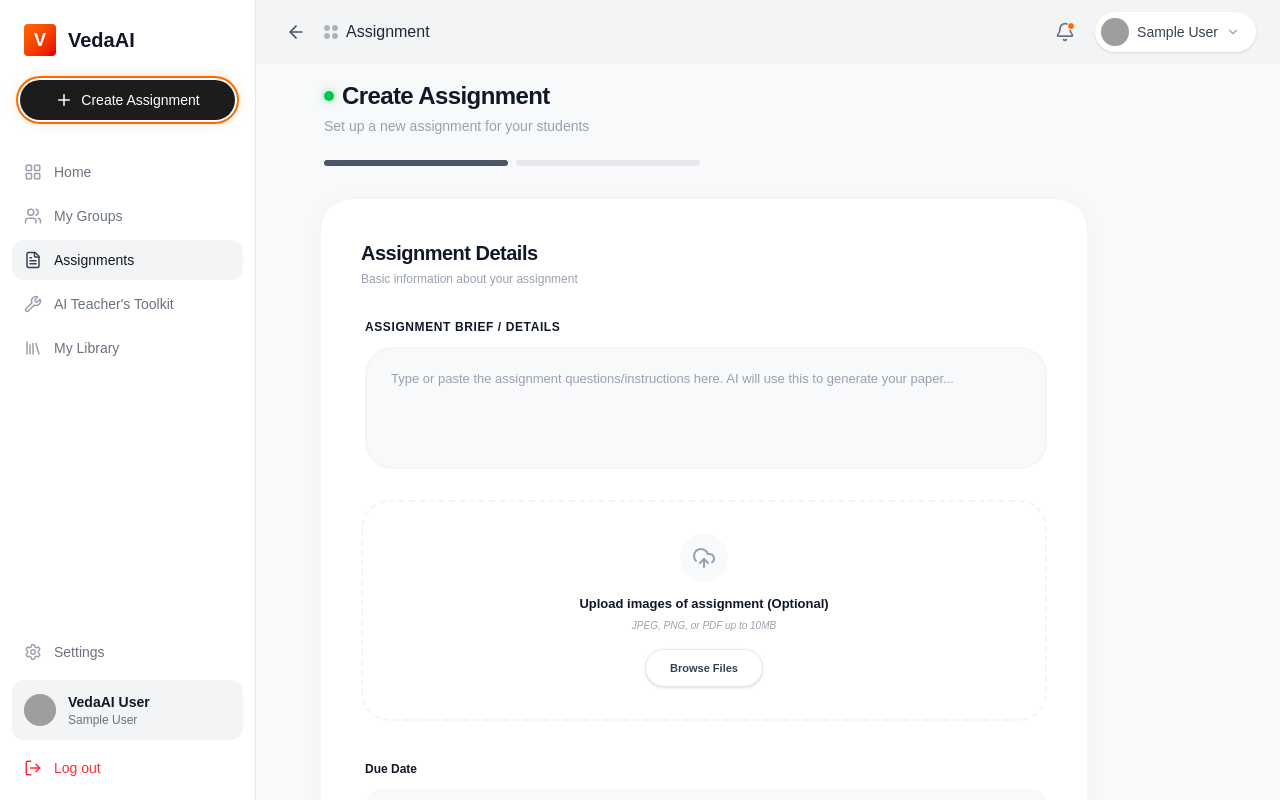
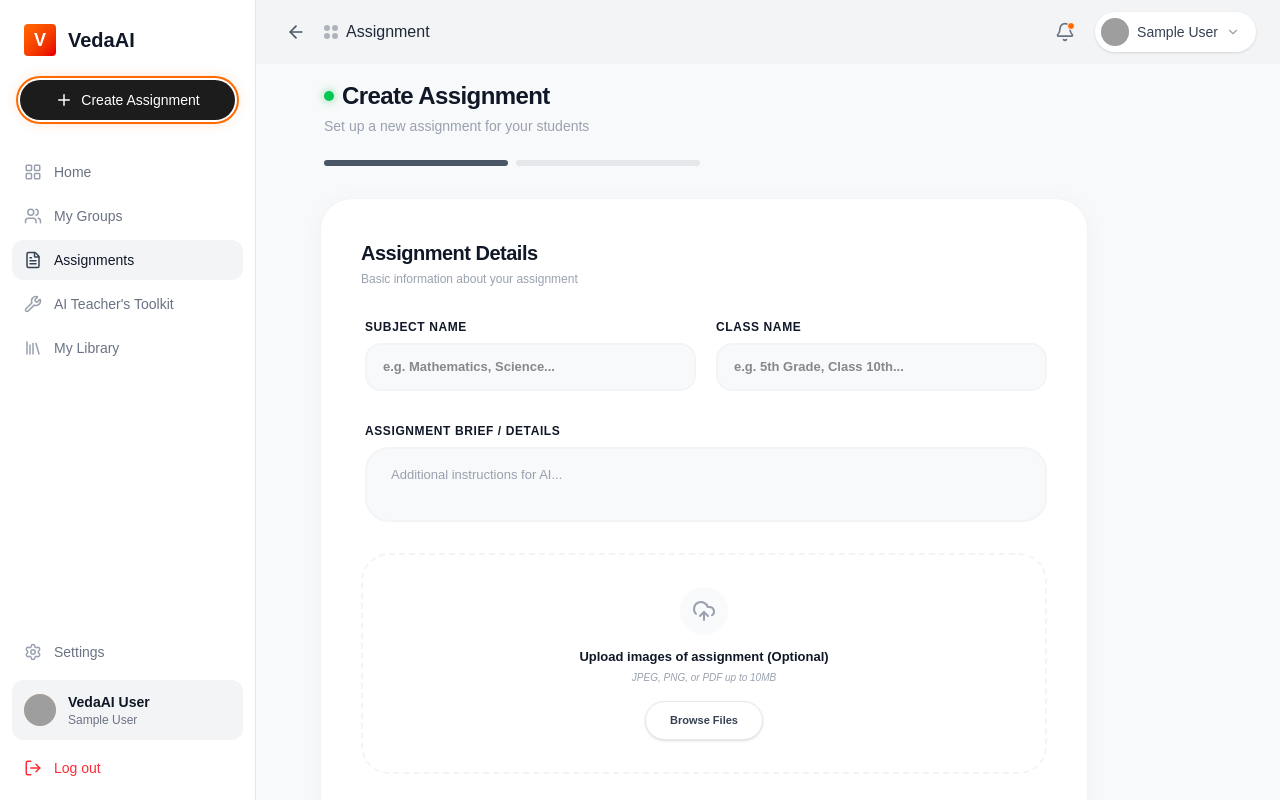
Before and after one commit to ritikparmar45/veassi, a Next.js app in the folder frontend/: page /create in a window 1280 px wide. Built offline with nearby package versions, Linux system fonts and the light colour scheme; no server answers; sample sign-in values are in the browser's storage; grey boxes are pictures that could not be loaded.

Commit message:
changes in pdf

```diff
--- a/frontend/src/components/AssignmentForm.tsx
+++ b/frontend/src/components/AssignmentForm.tsx
@@ -15,6 +15,8 @@
 
   const [dueDate, setDueDate] = useState('');
   const [instructions, setInstructions] = useState('');
+  const [subject, setSubject] = useState('');
+  const [className, setClassName] = useState('');
   const [selectedFile, setSelectedFile] = useState<File | null>(null);
   const fileInputRef = useRef<HTMLInputElement>(null);
 
@@ -59,16 +61,22 @@
     });
     const finalInstructions = `${structureDetails}\nAdditional context: ${instructions || 'None.'}`;
 
-    setError('');
-    setLoading(true);
     try {
-      const response = await axios.post(`${API_URL}/assignment`, {
+      setLoading(true);
+      setError('');
+
+      const payload = {
         dueDate,
         questionTypes: finalQuestionTypes,
         numQuestions: totalQuestions,
         marks: totalMarks,
-        instructions: finalInstructions
-      }, {
+        instructions: finalInstructions,
+        subject,
+        className,
+        fileUrl: selectedFile ? selectedFile.name : '' // Mock fileUrl for now
+      };
+
+      const response = await axios.post(`${API_URL}/assignment`, payload, {
         headers: { Authorization: `Bearer ${token}` }
       });
       const assignmentId = response.data.assignmentId;
@@ -94,16 +102,42 @@
 
       {error && <div className="p-3 mb-6 bg-red-50 text-red-600 text-sm rounded-xl">{error}</div>}
 
+      {/* New Subject and Class Inputs */}
+      <div className="grid grid-cols-1 md:grid-cols-2 gap-4 mb-8">
+        <div className="pl-1">
+          <label className="block text-xs font-bold text-gray-900 mb-2 uppercase tracking-wider">Subject Name</label>
+          <input
+            type="text"
+            required
+            value={subject}
+            onChange={(e) => setSubject(e.target.value)}
+            placeholder="e.g. Mathematics, Science..."
+            className="w-full bg-[#f8f9fa] border-2 border-gray-100 rounded-2xl py-3 px-4 text-[13px] font-bold focus:ring-4 focus:ring-gray-100 outline-none"
+          />
+        </div>
+        <div className="pl-1">
+          <label className="block text-xs font-bold text-gray-900 mb-2 uppercase tracking-wider">Class Name</label>
+          <input
+            type="text"
+            required
+            value={className}
+            onChange={(e) => setClassName(e.target.value)}
+            placeholder="e.g. 5th Grade, Class 10th..."
+            className="w-full bg-[#f8f9fa] border-2 border-gray-100 rounded-2xl py-3 px-4 text-[13px] font-bold focus:ring-4 focus:ring-gray-100 outline-none"
+          />
+        </div>
+      </div>
+
       {/* Upload Box & Instructions Section */}
       <div className="space-y-6 mb-10">
         <div className="pl-1">
-          <label className="block text-xs font-bold text-gray-900 mb-3 uppercase tracking-wider">Assignment Brief / Details</label>
+          <label className="block text-xs font-bold text-gray-900 mb-2 uppercase tracking-wider">Assignment Brief / Details</label>
           <textarea
-            rows={4}
+            rows={2}
             value={instructions}
             onChange={(e) => setInstructions(e.target.value)}
-            placeholder="Type or paste the assignment questions/instructions here. AI will use this to generate your paper..."
-            className="w-full bg-[#f8f9fa] border-2 border-gray-100 rounded-[28px] py-5 px-6 text-[13px] font-medium focus:ring-4 focus:ring-gray-100 text-gray-700 outline-none resize-none placeholder-gray-400 transition-all"
+            placeholder="Additional instructions for AI..."
+            className="w-full bg-[#f8f9fa] border-2 border-gray-100 rounded-[24px] py-4 px-6 text-[13px] font-medium focus:ring-4 focus:ring-gray-100 text-gray-700 outline-none resize-none placeholder-gray-400 transition-all"
           />
         </div>
 
--- a/frontend/src/components/PaperOutput.tsx
+++ b/frontend/src/components/PaperOutput.tsx
@@ -125,10 +125,10 @@
          <div className="bg-white rounded-[32px] p-8 md:p-14 text-gray-900 shadow-xl print:m-0 print:rounded-none" id="paper-content">
             <div className="text-center mb-8">
                <h1 className="text-2xl font-bold tracking-normal text-gray-900 mb-1">{user?.schoolName || 'VedaAI Partner School'}</h1>
-               <div className="text-sm font-medium text-gray-800 space-y-0.5 mt-2">
-                 <p>Subject: {assignment?.questionTypes?.[0] || 'Assessment'}</p>
-                 <p>Class: N/A</p>
-               </div>
+                <div className="text-sm font-medium text-gray-800 space-y-0.5 mt-2">
+                  <p>Subject: {assignment?.subject || 'Assessment'}</p>
+                  <p>Class: {assignment?.className || 'N/A'}</p>
+                </div>
             </div>
 
             <div className="flex justify-between items-center text-[13px] font-bold text-gray-900 mb-6">
@@ -147,15 +147,12 @@
                   <span className="w-24">Roll Number: </span>
                   <div className="border-b border-gray-600 flex-1 max-w-[200px] ml-1"></div>
                </div>
-               <div className="flex items-end">
-                  <span>Class: 5th &nbsp;&nbsp; Section: </span>
-                  <div className="border-b border-gray-600 flex-1 max-w-[120px] ml-1"></div>
-               </div>
+                <div className="flex items-end">
+                   <span>Class: {assignment?.className || '_______'}</span>
+                </div>
             </div>
 
-            <div className="text-center mb-8">
-               <h2 className="text-[15px] font-bold text-gray-900">Section A</h2>
-            </div>
+
 
             {/* Sections generated by AI */}
             <div className="space-y-10">
```
Also changed, not shown: 2 other files (tests, documents, lock files or other folders).
